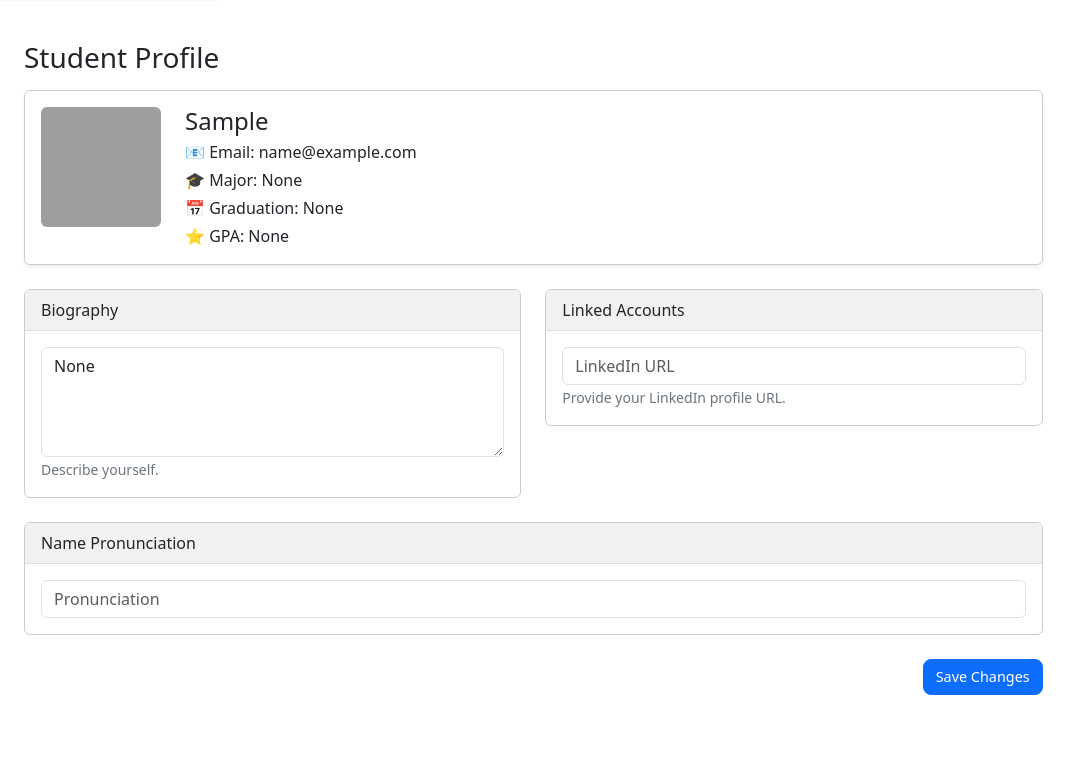
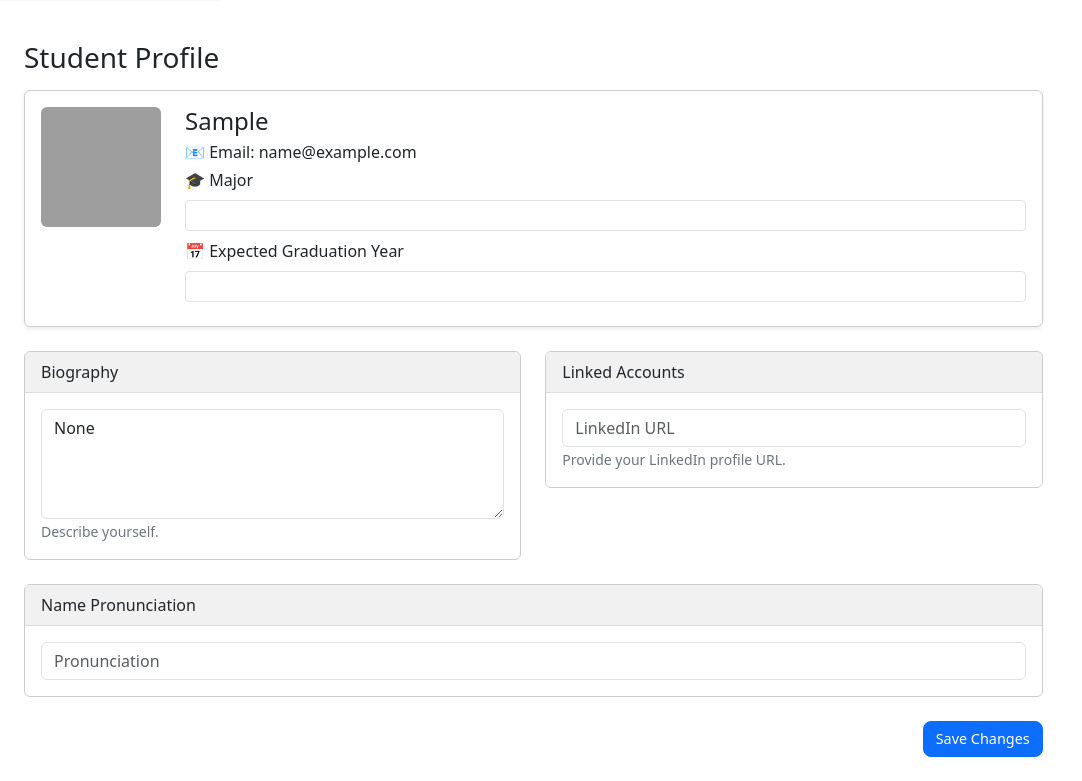
Before and after one commit to gerardoriveradoesstuff/CSE108GROUPProject, a Flask app: page /profile in a window 1280 px wide. Shown: the part 884-1665 px from the top of the page, without its empty margins (0-1082 px from the left). Before the commit the page ends 1579 px from the top, so only its background shows below. Run offline with Flask 3, Linux system fonts and the light colour scheme; the visitor is signed in with stand-in values (Sample User, id 1); data comes from the database, SQL or seed files in the repository; grey boxes are pictures that could not be loaded.

Commit message:
feat: Update profile template to include editable fields for major and graduation year

```diff
--- a/routes.py
+++ b/routes.py
@@ -75,20 +75,25 @@ def student_dashboard():
     user = User.query.options(joinedload(User.courses_enrolled).joinedload(Course.teacher)).get(current_user.id)
     return render_template("template-student-dashboard.html", user=user)
 
-@main.route("/profile")
+@main.route("/profile" , methods=["GET", "POST"])
 @login_required
 def profile():
     user = User.query.options(joinedload(User.courses_enrolled).joinedload(Course.teacher)).get(current_user.id)
-    user.bio = request.form.get('bio')
-    user.linkedin_url = request.form.get('linkedin_url')
-    user.pronunciation = request.form.get('pronunciation')
+    if request.method == 'POST':
+        # Update user profile
+        user.bio = request.form.get('bio')
+        user.linkedin_url = request.form.get('linkedin_url')
+        user.pronunciation = request.form.get('pronunciation')
 
-    try:
-        db.session.commit()
-        flash("Profile updated successfully!", "success")
-    except Exception as e:
-        db.session.rollback()
-        flash("An error occurred while updating your profile.", "danger")
+        try:
+            db.session.commit()
+            flash("Profile updated successfully!", "success")
+        except Exception as e:
+            db.session.rollback()
+            flash("An error occurred while updating your profile.", "danger")
+
+        return redirect(url_for('main.profile'))
+        # Eagerly load user with enrolled courses
 
     return render_template('template-profile.html', user=user)
 
--- a/templates/template-profile.html
+++ b/templates/template-profile.html
@@ -24,7 +24,7 @@
         <!-- Main Content Area -->
         <main class="col-md-10 ml-sm-auto col-lg-10 px-4 pt-3">
 
-
+            <!-- PROFILE BANNER -->
             <form method="POST" action="{{ url_for('main.profile') }}">
                 <div class="pt-4">
                     <h1 class="h3 mb-3">Student Profile</h1>
@@ -37,9 +37,16 @@
                             <div class="flex-grow-1">
                                 <h4 class="mb-1">{{ user.username.capitalize() }}</h4>
                                 <p class="mb-1">📧 Email: {{ user.email }}</p>
-                                <p class="mb-1">🎓 Major: {{ user.major }}</p>
-                                <p class="mb-1">📅 Graduation: {{ user.year }}</p>
-                                <p class="mb-0">⭐ GPA: {{ user.GPA }}</p>
+                                <div class="mb-2">
+                                    <label class="form-label">🎓 Major</label>
+                                    <input type="text" name="major" class="form-control form-control-sm"
+                                           value="{{ user.major or '' }}">
+                                </div>
+                                <div class="mb-2">
+                                    <label class="form-label">📅 Expected Graduation Year</label>
+                                    <input type="text" name="year" class="form-control form-control-sm"
+                                           value="{{ user.year or '' }}">
+                                </div>
                             </div>
                         </div>
                     </div>
@@ -91,7 +98,6 @@
 <!-- Bootstrap JS -->
 <script src="https://cdn.jsdelivr.net/npm/bootstrap@5.3.0/dist/js/bootstrap.bundle.min.js"></script>
 <script src="{{ url_for('static', filename='theme.js') }}"></script>
-<script src="{{ url_for('static', filename='news_feed.js') }}"></script>
 
 </body>
 </html>
```
